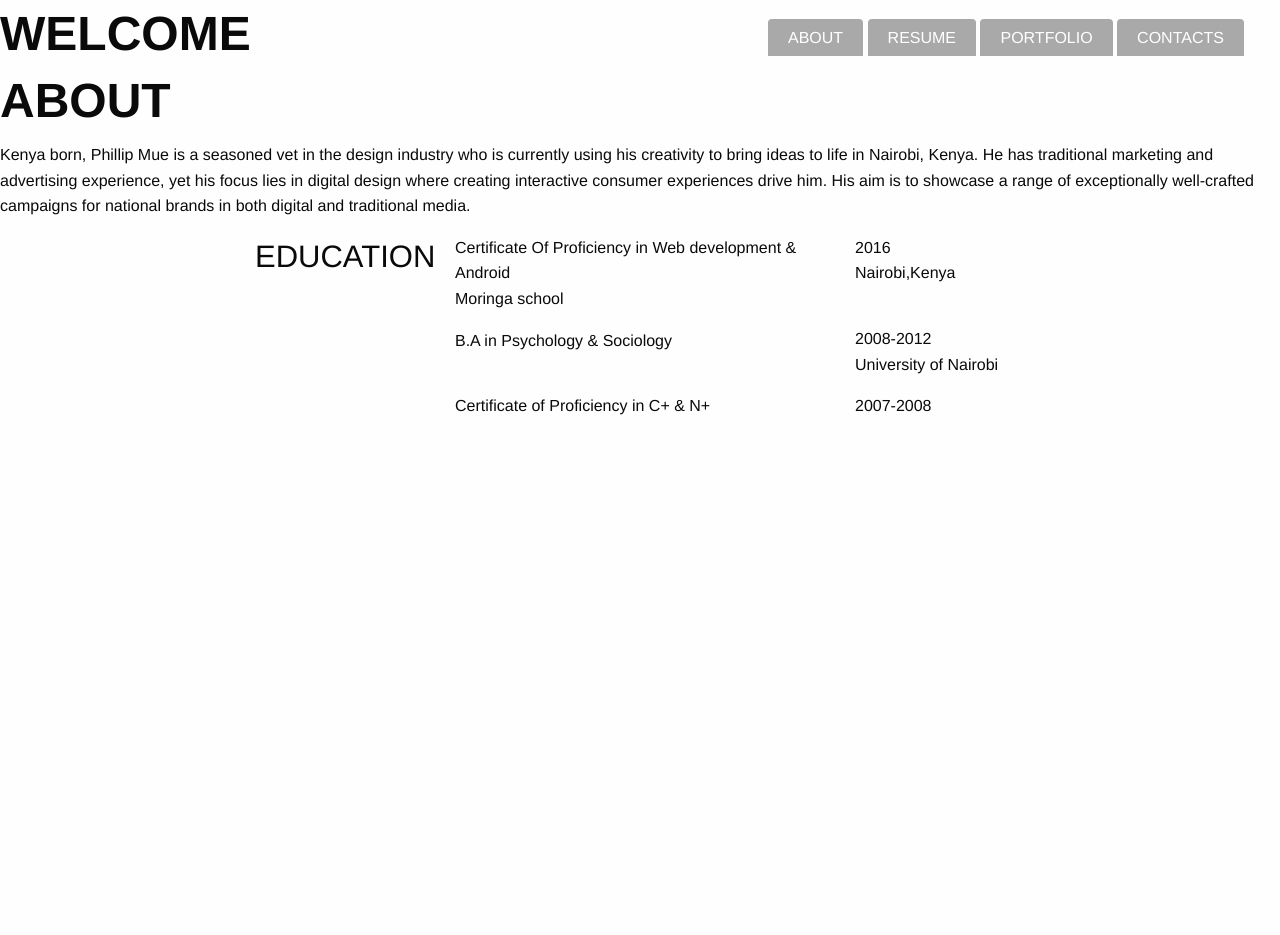
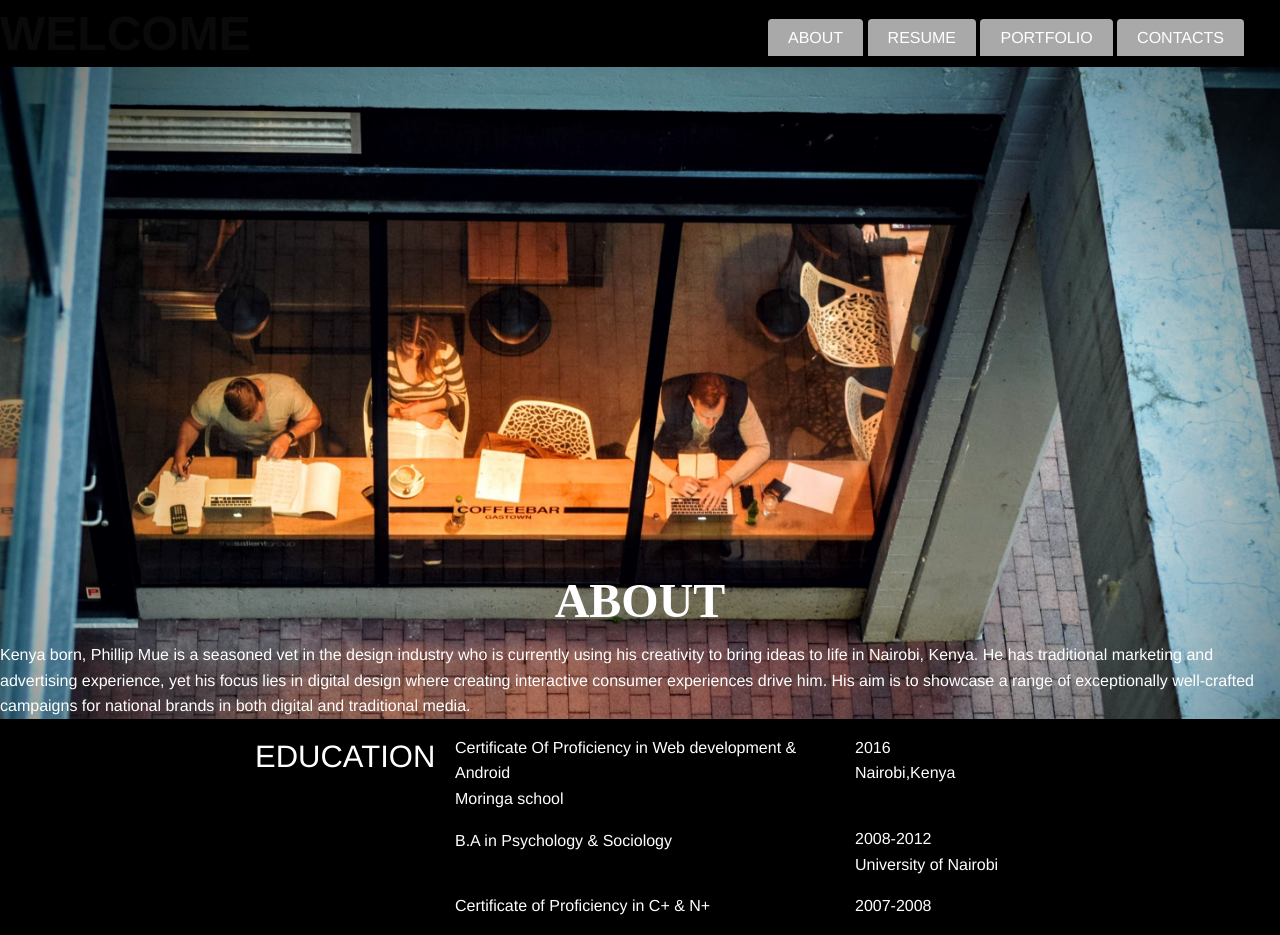
Before and after one commit to PhillMue/personal-website, a plain HTML site: page index.html in a window 1280 px wide. Before the commit the page ends 800 px from the top, so only its background shows below. Drawn offline with Linux system fonts and the light colour scheme.

Commit message:
styled header

```diff
--- a/main.css
+++ b/main.css
@@ -22,6 +22,25 @@ ul#menu li a:hover {
     margin-left:60%;
     margin-top: -50px;
 }
+header{
+    background-color: black;
+}
 h1{
     font-weight: bolder;
 }
+
+.about h1{
+    text-align: center;
+    font-family: serif;
+
+
+}
+.about{
+    background-image: url(coffeebar.jpg);
+    background-size: cover;
+    padding-top: 500px;
+    color: white;
+}
+.edu p,h3{
+    color: white;
+}
```
